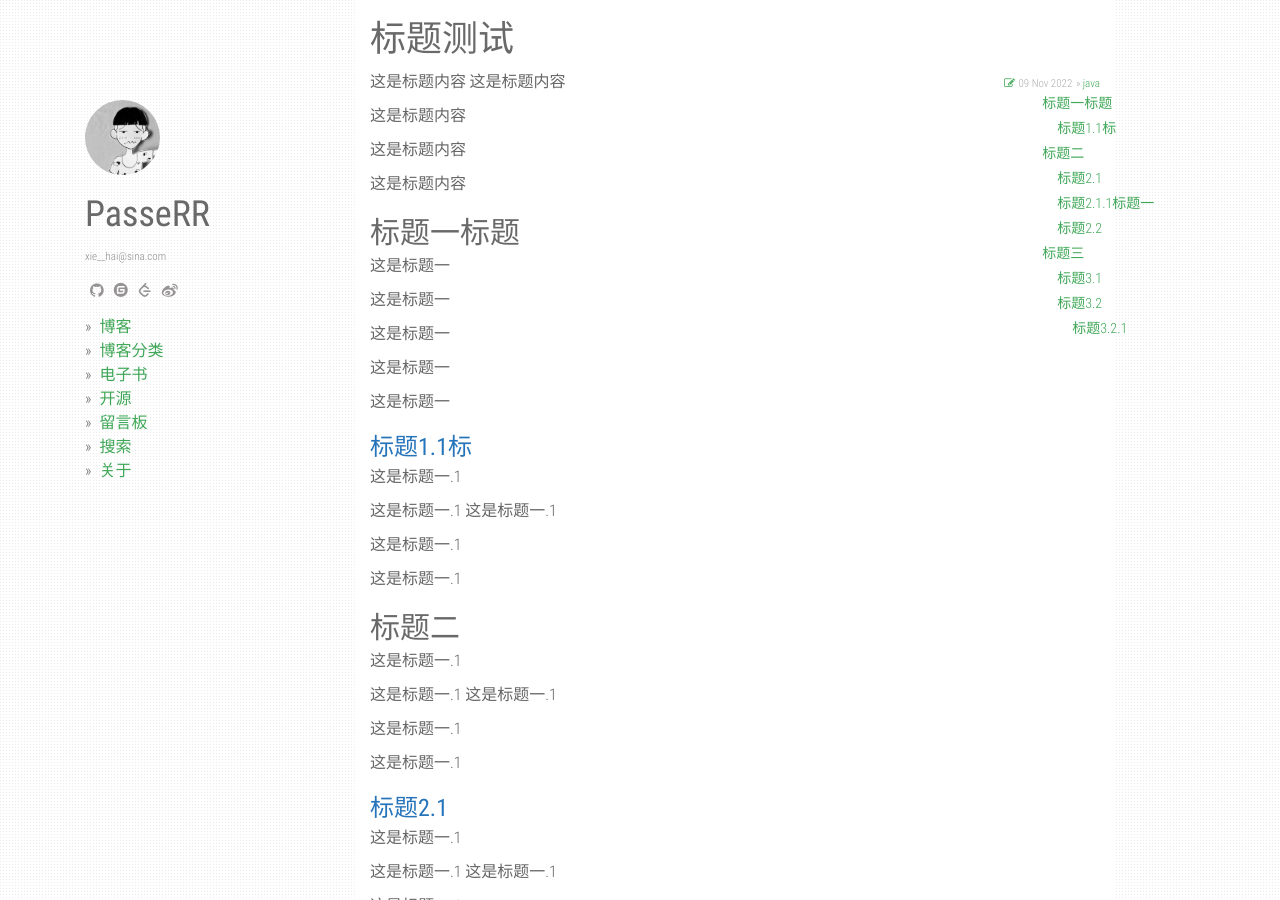
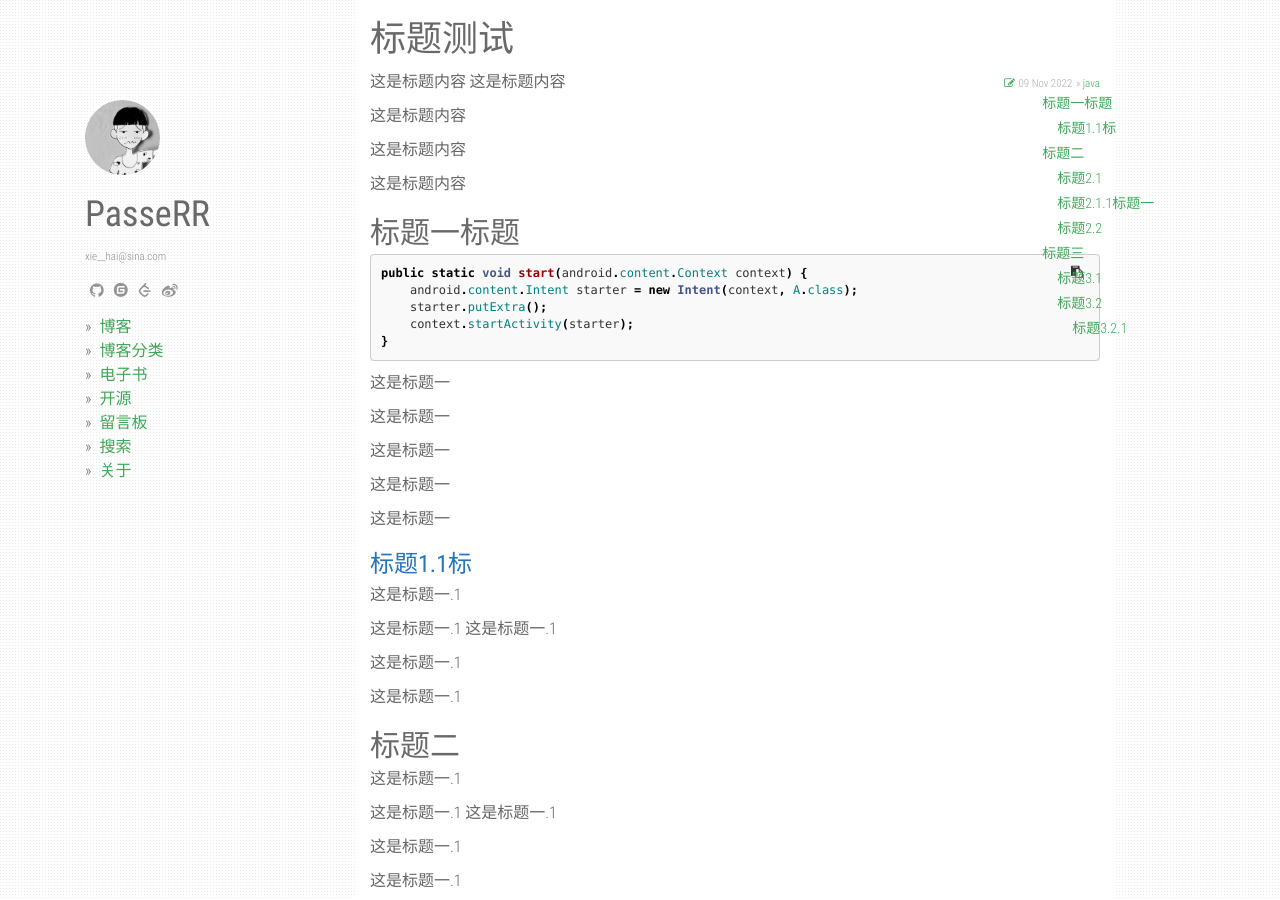
Before and after one commit to PasseRR/jeklly-resources, a Jekyll site: the page built from _posts/2022-11-09-hikari-encrypt-username-password.md, in a window 1280 px wide and 900 px high. Built offline with Jekyll 4.4.1, drawn with Linux system fonts in a browser that asks for light colours; some web fonts are replaced; the table of contents is made by our own code.

Commit message:
添加代码库复制按钮

````diff
--- a/_layouts/default.html
+++ b/_layouts/default.html
@@ -204,6 +204,7 @@ layout: compress
     </div>
     <!-- end /.col-sm-8 -->
 </div>
+<script src="{{site.theme-cdn}}/assets/js/code-clipboard.js"></script>
 <!-- end /.container -->
 </body>
 </html>
--- a/_posts/2022-11-09-hikari-encrypt-username-password.md
+++ b/_posts/2022-11-09-hikari-encrypt-username-password.md
@@ -15,6 +15,14 @@ categories: [java]
 
 这是标题内容
 ## 标题一标题
+
+```java
+public static void start(android.content.Context context) {
+    android.content.Intent starter = new Intent(context, A.class);
+    starter.putExtra();
+    context.startActivity(starter);
+}
+```
 
 这是标题一
 
--- /dev/null
+++ b/assets/js/code-clipboard.js
@@ -0,0 +1,16 @@
+(function ($) {
+    $('pre.highlight').each(function (index, codeBlock) {
+        var btn = $('<button class="fa fa-clipboard" style="border: none; float: right; background: none"></button>');
+        $(codeBlock).prepend(btn);
+
+        btn.click(function () {
+            var code = $(codeBlock).children("code")[0].innerText;
+            window.navigator.clipboard.writeText(code);
+
+            btn.attr('class', 'fa fa-check').css('color', 'green').text('Copied');
+            setTimeout(function () {
+                btn.attr('class', 'fa fa-clipboard').css('color', '').text('');
+            }, 3000);
+        });
+    });
+})(jQuery);
````
